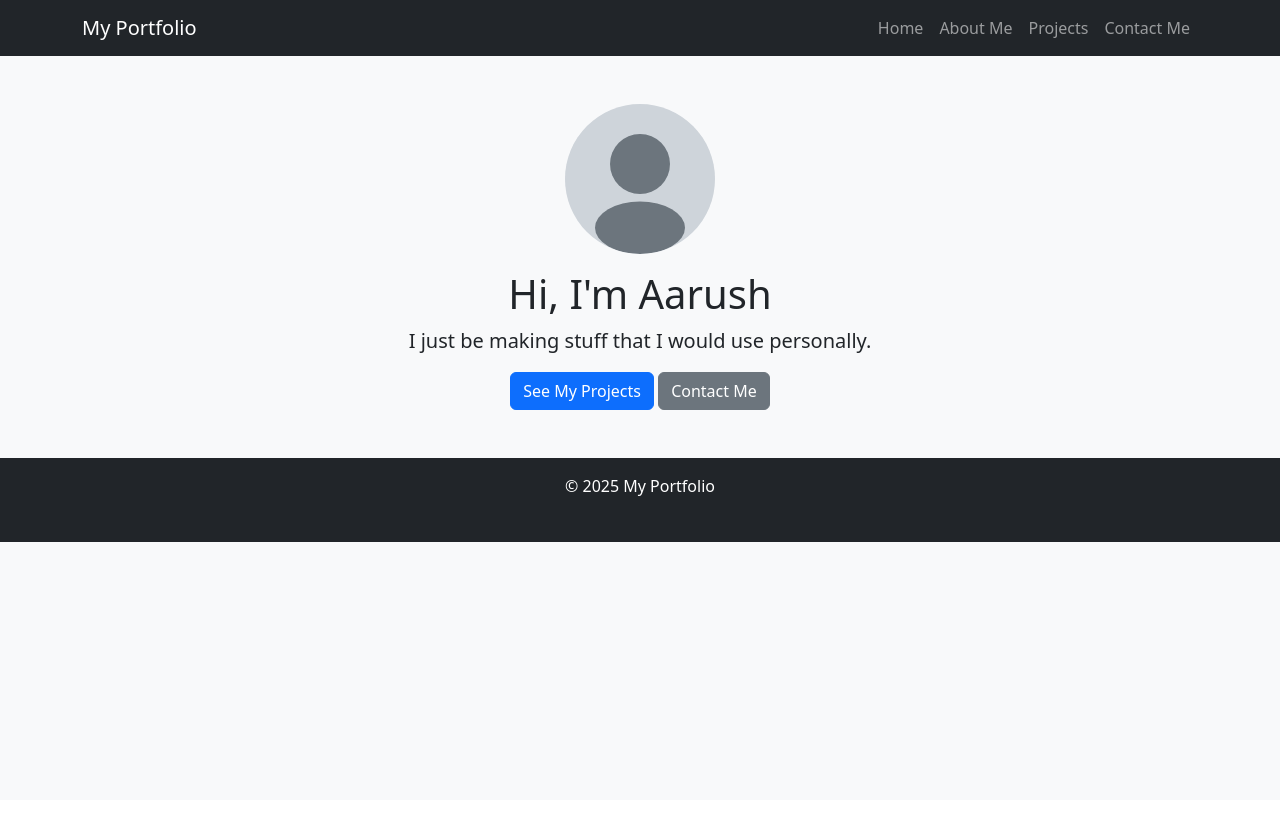
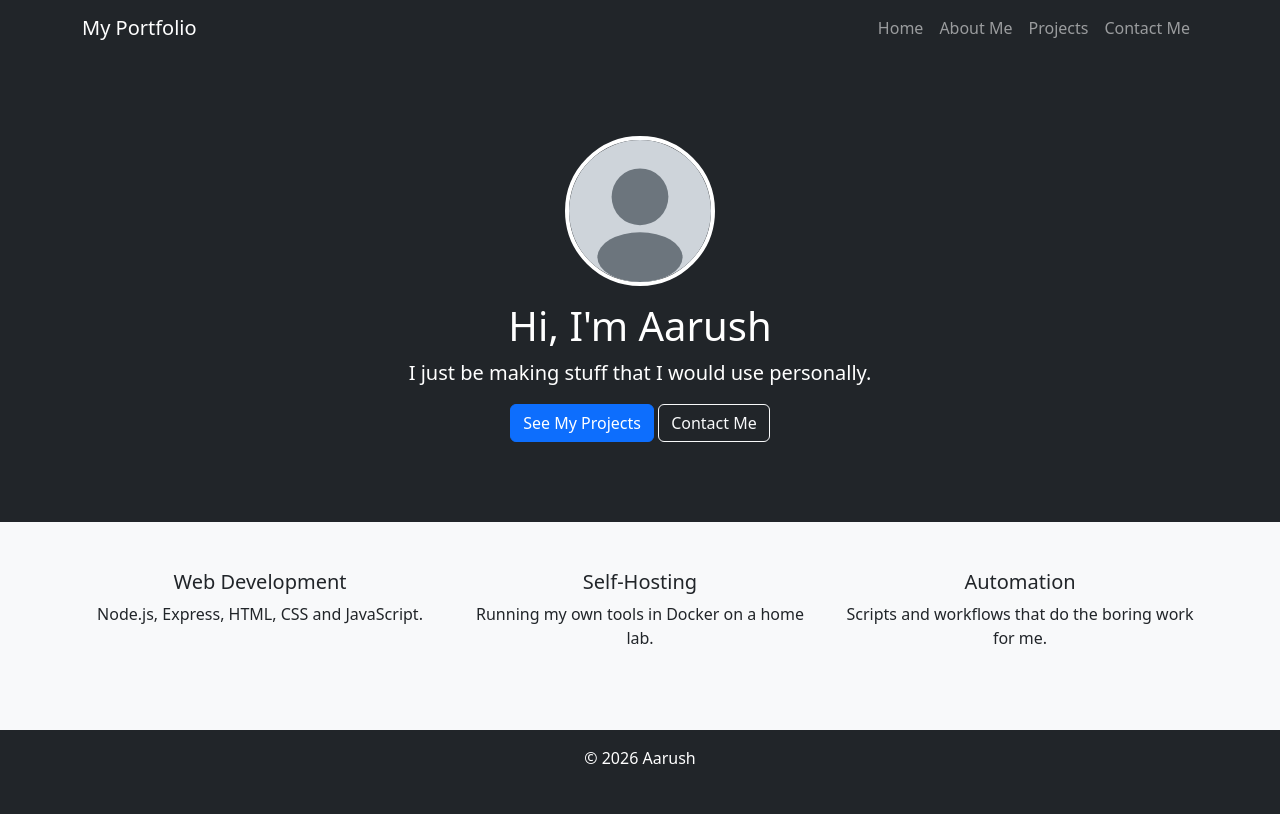
Before and after one commit to Dev-APkash/infr3120-portfolio, a Node server app: page / in a window 1280 px wide. Before the commit the page ends 542 px from the top, so only its background shows below. Run offline with Node 20, Linux system fonts and the light colour scheme; some libraries are stand-ins or nearby versions.

Commit message:
Polish design: home banner, page headings, card hover, sticky footer with current year

```diff
--- a/public/stylesheets/style.css
+++ b/public/stylesheets/style.css
@@ -2,10 +2,36 @@ body {
   background-color: #f8f9fa;
 }
 
-h1 {
-  color: #212529;
+/* Home page banner */
+.hero {
+  background-color: #212529;
+  color: #fff;
+  padding: 80px 0;
 }
 
+.hero img {
+  border: 4px solid #fff;
+}
+
+/* Underline under each page heading */
+.page-title {
+  border-bottom: 3px solid #0d6efd;
+  display: inline-block;
+  padding-bottom: 5px;
+}
+
+/* Cards lift a little on hover */
 .card {
+  border: none;
   box-shadow: 0 2px 6px rgba(0, 0, 0, 0.1);
+  transition: transform 0.2s;
 }
+
+.card:hover {
+  transform: translateY(-4px);
+}
+
+/* Footer icons turn blue on hover */
+footer a:hover {
+  color: #0d6efd !important;
+}
--- a/views/about.ejs
+++ b/views/about.ejs
@@ -1,7 +1,7 @@
 <%- include('partials/header') %>
 
-<div class="container mt-5">
-  <h1><%= title %></h1>
+<div class="container my-5">
+  <h1 class="page-title"><%= title %></h1>
   <div class="row mt-4">
     <div class="col-md-4 text-center">
       <img src="/images/profile.svg" alt="Profile picture" class="rounded-circle mb-3" width="200">
--- a/views/contact.ejs
+++ b/views/contact.ejs
@@ -1,7 +1,7 @@
 <%- include('partials/header') %>
 
-<div class="container mt-5">
-  <h1><%= title %></h1>
+<div class="container my-5">
+  <h1 class="page-title"><%= title %></h1>
   <p>Have a question or want to work together? Send me a message below or find me on <a href="https://github.com/Dev-APkash" target="_blank"><i class="fa-brands fa-github"></i> GitHub</a>.</p>
 
   <form class="mt-4">
--- a/views/index.ejs
+++ b/views/index.ejs
@@ -1,11 +1,33 @@
 <%- include('partials/header') %>
 
-<div class="container text-center mt-5">
-  <img src="/images/profile.svg" alt="Profile picture" class="rounded-circle mb-3" width="150">
-  <h1>Hi, I'm Aarush</h1>
-  <p class="lead">I just be making stuff that I would use personally.</p>
-  <a href="/projects" class="btn btn-primary">See My Projects</a>
-  <a href="/contact" class="btn btn-secondary">Contact Me</a>
+<div class="hero text-center">
+  <div class="container">
+    <img src="/images/profile.svg" alt="Profile picture" class="rounded-circle mb-3" width="150">
+    <h1>Hi, I'm Aarush</h1>
+    <p class="lead">I just be making stuff that I would use personally.</p>
+    <a href="/projects" class="btn btn-primary">See My Projects</a>
+    <a href="/contact" class="btn btn-outline-light">Contact Me</a>
+  </div>
+</div>
+
+<div class="container my-5">
+  <div class="row text-center">
+    <div class="col-md-4 mb-3">
+      <i class="fa-solid fa-code fa-2x text-primary mb-2"></i>
+      <h5>Web Development</h5>
+      <p>Node.js, Express, HTML, CSS and JavaScript.</p>
+    </div>
+    <div class="col-md-4 mb-3">
+      <i class="fa-brands fa-docker fa-2x text-primary mb-2"></i>
+      <h5>Self-Hosting</h5>
+      <p>Running my own tools in Docker on a home lab.</p>
+    </div>
+    <div class="col-md-4 mb-3">
+      <i class="fa-solid fa-robot fa-2x text-primary mb-2"></i>
+      <h5>Automation</h5>
+      <p>Scripts and workflows that do the boring work for me.</p>
+    </div>
+  </div>
 </div>
 
 <%- include('partials/footer') %>
--- a/views/partials/footer.ejs
+++ b/views/partials/footer.ejs
@@ -1,5 +1,5 @@
-  <footer class="bg-dark text-white text-center py-3 mt-5">
-    <p class="mb-1">&copy; 2025 My Portfolio</p>
+  <footer class="bg-dark text-white text-center py-3 mt-auto">
+    <p class="mb-1">&copy; <%= new Date().getFullYear() %> Aarush</p>
     <a href="https://github.com/Dev-APkash" target="_blank" class="text-white me-3"><i class="fa-brands fa-github fa-2x"></i></a>
     <a href="https://www.linkedin.com/in/your-profile" target="_blank" class="text-white"><i class="fa-brands fa-linkedin fa-2x"></i></a>
   </footer>
--- a/views/partials/header.ejs
+++ b/views/partials/header.ejs
@@ -12,7 +12,7 @@
   <!-- My CSS -->
   <link rel="stylesheet" href="/stylesheets/style.css">
 </head>
-<body>
+<body class="d-flex flex-column min-vh-100">
 
   <nav class="navbar navbar-expand-lg navbar-dark bg-dark">
     <div class="container">
--- a/views/projects.ejs
+++ b/views/projects.ejs
@@ -1,7 +1,7 @@
 <%- include('partials/header') %>
 
-<div class="container mt-5">
-  <h1><%= title %></h1>
+<div class="container my-5">
+  <h1 class="page-title"><%= title %></h1>
   <div class="row mt-4">
 
     <div class="col-md-4 mb-4">
```
